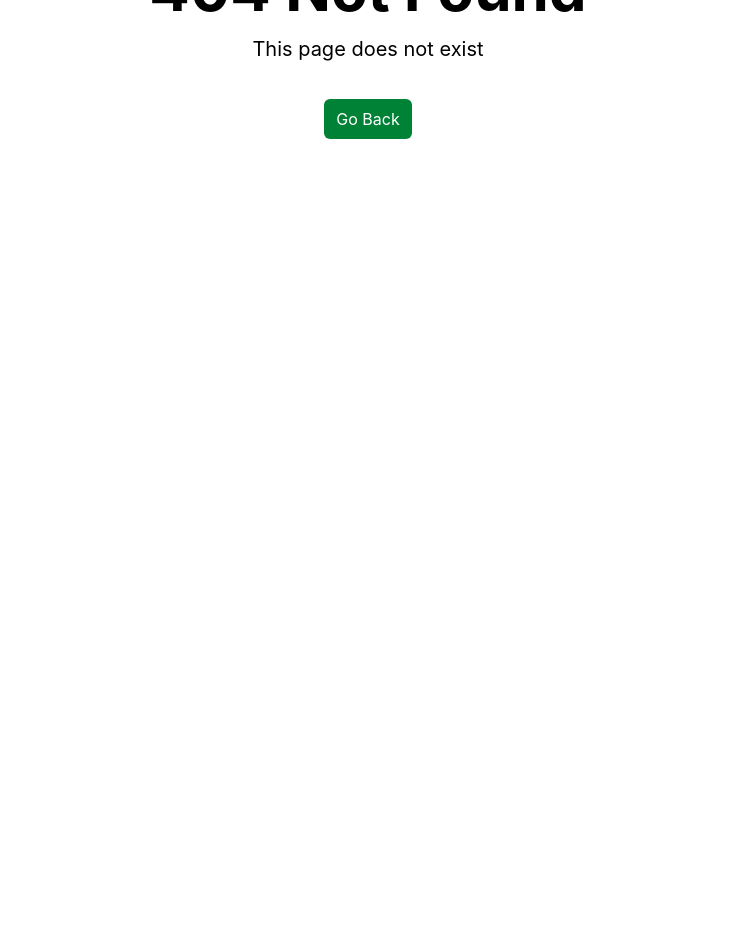
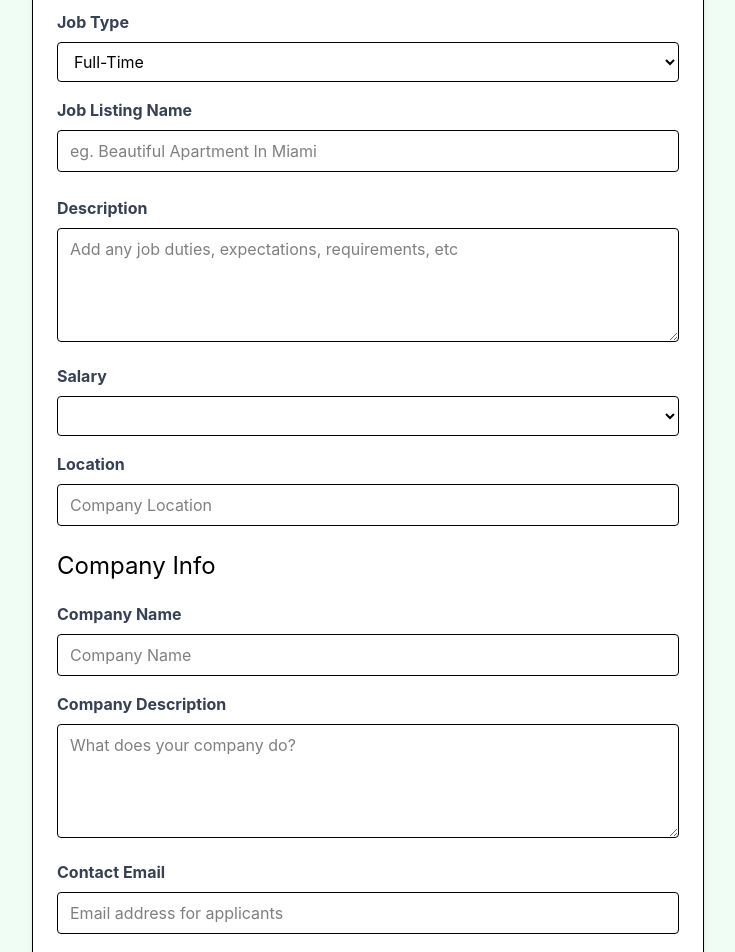
Before and after one commit to Sagar-Gnawali/vue-job-search, a Vue app: page /jobs/edit/1 in a window 1280 px wide. Before the commit this address had no page. Shown: the part 260-1212 px from the top of the page, without its empty margins (272-1007 px from the left). Before the commit the page ends 800 px from the top, so only its background shows below. Built offline with nearby package versions, Linux system fonts and the light colour scheme; no server answers.

Commit message:
feat: integrate edit

```diff
--- a/src/jobs.json
+++ b/src/jobs.json
@@ -181,6 +181,20 @@
         "contactPhone": "+1 (395) 994-7135"
       },
       "id": "UdvE8kw_eqo"
+    },
+    {
+      "title": "Sloane Shaffer",
+      "type": "Full-Time",
+      "location": "Non voluptatem neces",
+      "description": "Aliquam enim sunt ut",
+      "salary": "$100K - $125K",
+      "company": {
+        "name": "Richmond Elliott LLC",
+        "description": "This is updated one",
+        "contactEmail": "selu@mailinator.com",
+        "contactPhone": "+1 (649) 463-4108"
+      },
+      "id": "jknIWdY-Yig"
     }
   ],
   "$schema": "./node_modules/json-server/schema.json"
--- a/src/router/index.js
+++ b/src/router/index.js
@@ -5,6 +5,7 @@ import JobsViews from "@/views/JobsViews.vue";
 import NotFound from "@/views/NotFound.vue";
 import JobView from "@/views/JobView.vue";
 import AddJobView from "@/views/AddJobView.vue";
+import EditJobView from "@/views/EditJobView.vue";
 
 const router = createRouter({
   history: createWebHistory(import.meta.env.BASE_URL),
@@ -26,8 +27,13 @@ const router = createRouter({
     },
     {
       path: "/jobs/add",
-      name: 'add-jobs',
+      name: 'add-job',
       component: AddJobView
+    },
+    {
+      path: "/jobs/edit/:id",
+      name: 'edit-job',
+      component: EditJobView
     },
     {
       path: "/:catchAll(.*)",
--- /dev/null
+++ b/src/views/EditJobView.vue
@@ -0,0 +1,182 @@
+<script setup>
+import { reactive, onMounted } from 'vue'
+import { useRouter, useRoute } from 'vue-router'
+import { useToast } from 'vue-toastification'
+import axios from 'axios'
+
+
+const form = reactive({
+    type: 'Full-Time',
+    title: '',
+    description: '',
+    salary: '',
+    location: '',
+    company: {
+        name: '',
+        description: '',
+        contactEmail: '',
+        contactPhone: ''
+    }
+})
+
+const route = useRoute();
+const router = useRouter();
+const toast = useToast()
+
+const jobId = route.params.id
+
+const state = reactive({
+    job: {},
+    isLoading: true
+})
+
+const getJobById = async (id) => {
+    try {
+        const res = await axios.get(`/api/jobs/${id}`)
+        state.job = res.data
+
+        // mapped each filed with api to populate
+        form.title = state.job.title;
+        form.company = state.job.company;
+        form.description = state.job.description;
+        form.salary = state.job.salary;
+        form.location = state.job.location;
+        form.company.name = state.job.company.name
+        form.company.description = state.job.company.description
+        form.company.contactEmail = state.job.company.contactEmail
+        form.company.contactPhone = state.job.company.contactPhone
+
+    } catch (error) {
+        console.log('error', error)
+    } finally {
+        state.isLoading = false
+    }
+}
+onMounted(() => {
+    getJobById(jobId)
+})
+
+const updatedJob = async (jobdata) => {
+    try {
+        const res = await axios.put(`/api/jobs/${jobId}`, jobdata)
+        router.push(`/jobs/${res.data.id}`)
+        toast.success('Job updated successfully..!')
+    } catch (error) {
+        console.log('error')
+        toast.error('OOPS! Something went wrong, the job was not added.')
+    }
+}
+
+const handleSubmit = async () => {
+    const updatedJobDt = {
+        title: form.title,
+        type: form.type,
+        location: form.location,
+        description: form.description,
+        salary: form.salary,
+        company: {
+            name: form.company.name,
+            description: form.company.description,
+            contactEmail: form.company.contactEmail,
+            contactPhone: form.company.contactPhone
+        }
+    }
+    updatedJob(updatedJobDt)
+}
+</script>
+
+<template>
+    <section class="bg-green-50">
+        <div class="container m-auto max-w-2xl py-24">
+            <div class="bg-white px-6 py-8 mb-4 shadow-md rounded-md border m-4 md:m-0">
+                <form @submit.prevent='handleSubmit'>
+                    <h2 class="text-3xl text-center font-semibold mb-6">Edit Job</h2>
+                    <div class="mb-4">
+                        <label for="type" class="block text-gray-700 font-bold mb-2">Job Type</label>
+                        <select v-model='form.type' id="type" name="type" class="border rounded w-full py-2 px-3"
+                            required>
+                            <option value="Full-Time">Full-Time</option>
+                            <option value="Part-Time">Part-Time</option>
+                            <option value="Remote">Remote</option>
+                            <option value="Internship">Internship</option>
+                        </select>
+                    </div>
+
+                    <div class="mb-4">
+                        <label class="block text-gray-700 font-bold mb-2">Job Listing Name</label>
+                        <input v-model='form.title' type="text" id="name" name="name"
+                            class="border rounded w-full py-2 px-3 mb-2" placeholder="eg. Beautiful Apartment In Miami"
+                            required />
+                    </div>
+                    <div class="mb-4">
+                        <label for="description" class="block text-gray-700 font-bold mb-2">Description</label>
+                        <textarea v-model='form.description' id="description" name="description"
+                            class="border rounded w-full py-2 px-3" rows="4"
+                            placeholder="Add any job duties, expectations, requirements, etc"></textarea>
+                    </div>
+
+                    <div class="mb-4">
+                        <label for="type" class="block text-gray-700 font-bold mb-2">Salary</label>
+                        <select v-model='form.salary' id="salary" name="salary" class="border rounded w-full py-2 px-3"
+                            required>
+                            <option value="Under $50K">under $50K</option>
+                            <option value="$50K - $60K">$50 - $60K</option>
+                            <option value="$60K - $70K">$60 - $70K</option>
+                            <option value="$70K - $80K">$70 - $80K</option>
+                            <option value="$80K - $90K">$80 - $90K</option>
+                            <option value="$90K - $100K">$90 - $100K</option>
+                            <option value="$100K - $125K">$100 - $125K</option>
+                            <option value="$125K - $150K">$125 - $150K</option>
+                            <option value="$150K - $175K">$150 - $175K</option>
+                            <option value="$175K - $200K">$175 - $200K</option>
+                            <option value="Over $200K">Over $200K</option>
+                        </select>
+                    </div>
+                    <div class="mb-4">
+                        <label class="block text-gray-700 font-bold mb-2">
+                            Location
+                        </label>
+                        <input v-model='form.location' type="text" id="location" name="location"
+                            class="border rounded w-full py-2 px-3 mb-2" placeholder="Company Location" required />
+                    </div>
+
+                    <h3 class="text-2xl mb-5">Company Info</h3>
+
+                    <div class="mb-4">
+                        <label for="company" class="block text-gray-700 font-bold mb-2">Company Name</label>
+                        <input v-model='form.company.name' type="text" id="company" name="company"
+                            class="border rounded w-full py-2 px-3" placeholder="Company Name" />
+                    </div>
+
+                    <div class="mb-4">
+                        <label for="company_description" class="block text-gray-700 font-bold mb-2">Company
+                            Description</label>
+                        <textarea v-model='form.company.description' id="company_description" name="company_description"
+                            class="border rounded w-full py-2 px-3" rows="4"
+                            placeholder="What does your company do?"></textarea>
+                    </div>
+
+                    <div class="mb-4">
+                        <label for="contact_email" class="block text-gray-700 font-bold mb-2">Contact Email</label>
+                        <input v-model='form.company.contactEmail' type="email" id="contact_email" name="contact_email"
+                            class="border rounded w-full py-2 px-3" placeholder="Email address for applicants"
+                            required />
+                    </div>
+                    <div class="mb-4">
+                        <label for="contact_phone" class="block text-gray-700 font-bold mb-2">Contact Phone</label>
+                        <input v-model='form.company.contactPhone' type="tel" id="contact_phone" name="contact_phone"
+                            class="border rounded w-full py-2 px-3" placeholder="Optional phone for applicants" />
+                    </div>
+
+                    <div>
+                        <button
+                            class="bg-green-500 hover:bg-green-600 text-white font-bold py-2 px-4 rounded-full w-full focus:outline-none focus:shadow-outline cursor-pointer"
+                            type="submit">
+                            Edit Job
+                        </button>
+                    </div>
+                </form>
+            </div>
+        </div>
+    </section>
+</template>
```
